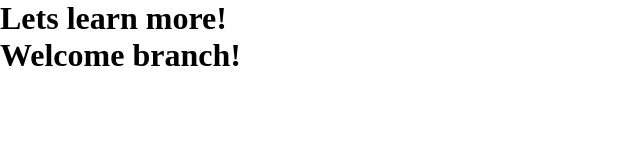
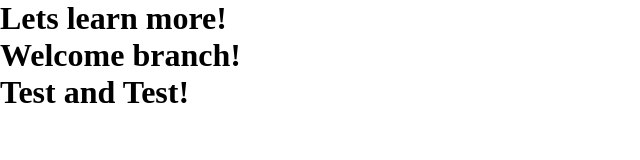
Before and after one commit to shittus/GIT-BEGINNERS, a plain HTML site: page index.html in a window 1280 px wide. Shown: the whole page, without its empty margins (0-640 px from the left). Drawn offline with Linux system fonts and the light colour scheme; files that its build step writes are made by us from their sources.

Commit message:
latest update

```diff
--- a/index.html
+++ b/index.html
@@ -11,6 +11,7 @@
 <body>
     <h1>Lets learn more!</h1>
     <h1>Welcome branch!</h1>
+    <h1>Test and Test!</h1>
 
 </body>
 </html>
```
